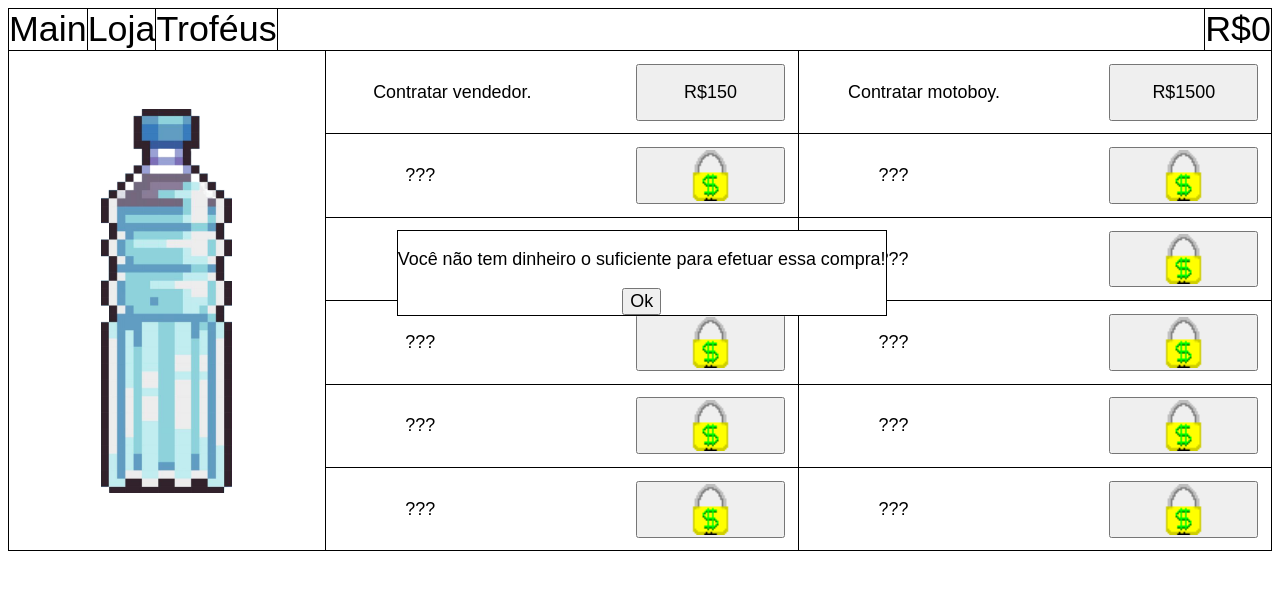
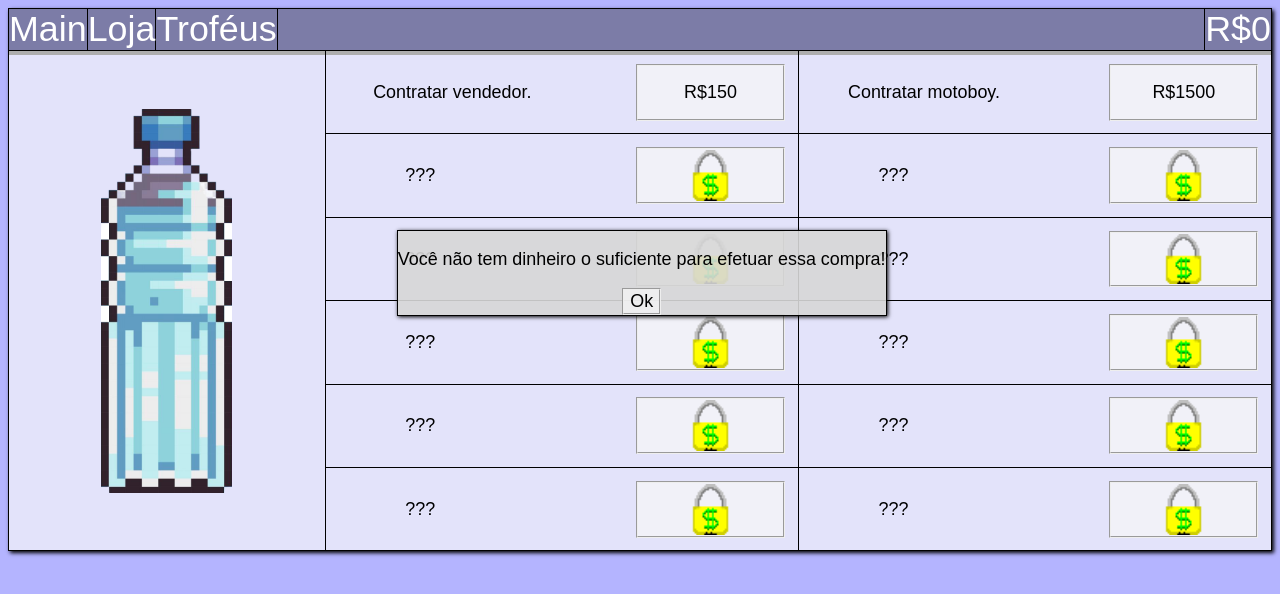
Before and after one commit to William1234567891011121314/Water-Seller-Simulator, a plain HTML site: page index.html in a window 1280 px wide. Both pictures are taken after a click on the button "R$150". Drawn offline with Linux system fonts and the light colour scheme.

Commit message:
estilização semi-pronta

```diff
--- a/index.html
+++ b/index.html
@@ -11,7 +11,7 @@
     <title>R$0 -Water Seller Simulator</title>
 </head>
 <body>
-    <div>
+    <div id="nav">
         <div>
             <div class="menu" id="menumain">Main</div>
             <div class="menu" id="menuloja">Loja<div id="lojanotificationdiv"><p id="lojanotification">0</p></div></div>
@@ -396,6 +396,4 @@
         </div>
     </div>
 </body>
-<footer>
-</footer>
 </html>
--- a/main.css
+++ b/main.css
@@ -4,6 +4,12 @@
 }
 button{
     cursor: pointer;
+    transition: .5s;
+    border: 2px groove;
+    background-color: rgba(248, 248, 248, .7);
+}
+button:hover{
+    background-color: rgba(180, 180, 180, .7)
 }
 img#cadeado{
     height: 100%;
@@ -26,9 +32,17 @@ body>div{
     border: 1px solid black;
     border-bottom: 0;
     justify-content: space-between;
+    background-color: rgba(248, 248, 248, .7);
 }
 body{
     overflow-x: hidden;
+    background-color : rgb(180, 180, 255);
+    box-shadow: 2px 2px 4px;
+}
+div#nav{
+    background-color: rgba(70, 70, 80, .5);
+    color: white;
+    box-shadow: 0 5px black;
 }
 div.menu{
     border-right: 1px solid black;
@@ -37,8 +51,8 @@ div.menu{
     display: flex;
 }
 div.menu:hover{
-    background-color: darkgray;
     cursor: pointer;
+    background-color: rgba(180, 180, 255, .7);
 }
 div#divcontador{
     border-left: 1px solid black;
@@ -91,6 +105,19 @@ img#garrafaclick{
     margin-top: -5%;
     animation-name: rightrotate;
     animation-duration: .3s;
+}
+div#popup{
+    display: inline;
+    position: absolute;
+    border: 1px solid black;
+    top: 18vw;
+    left: 31vw;
+    background-color: rgba(216, 216, 216, .9);
+    box-shadow: 1px 1px 4px;
+}
+div#popup > div{
+    display: flex;
+    justify-content: center;
 }
 div#loja{
     display: none;
--- a/script.js
+++ b/script.js
@@ -8,7 +8,7 @@ const counter = [document.getElementById("vendedores"), document.getElementById(
 const button = [document.getElementById("vendedorbutton"), document.getElementById("maquinadevendabutton"), document.getElementById("carrosbutton"), document.getElementById("pipabutton"), document.getElementById("fabricabutton"), document.getElementById("polobutton"), document.getElementById("asteroidebutton"), document.getElementById("planetasbutton"), document.getElementById("galaxiasbutton"), document.getElementById("universosbutton"), document.getElementById("tempobutton")];
 //variáveis
 var precos = [150, 1500, 10000, 50000, 1000000, 10000000, 100000000, 10**9, 10**10, 10**11, 10**12];
-var aux = [true, true, true, true, true, true, true, true, true, true, true, true, true, true, true];
+var aux = true;
 var lojanotification = 0;
 var multiplicadores = [1, 10, 200, 500, 10000, 100000, 500000, 10**7, 10**8, 10**9, 10**10];
 var objetos = [0, 0, 0, 0, 0, 0, 0, 0, 0, 0, 0];
@@ -174,28 +174,19 @@ const atualizar = {
 function errorbox(txt) {
     if(aux){
         aux = false;
-        let errorbox = document.createElement("div");
-        let txterrorbox = document.createElement("p");
-        let errorboxbutton = document.createElement("button");
-        let errorboxdiv = document.createElement("div");
-        document.querySelector("body").appendChild(errorbox);
-        errorbox.appendChild(txterrorbox);
-        errorbox.appendChild(errorboxdiv);
-        errorboxdiv.appendChild(errorboxbutton);
-        txterrorbox.innerHTML = txt;
-        errorboxbutton.innerHTML = "Ok"
-        errorbox.style.border = "1px solid black";
-        errorbox.style.display = "inline";
-        errorbox.style.position = "absolute";
-        errorboxdiv.style.display = "flex";
-        errorboxdiv.style.justifyContent = "space-around";
-        errorbox.style.top = "18vw";
-        errorbox.style.left  = "31vw";
-        errorbox.style.backgroundColor = "white";
-        errorboxbutton.onclick = function() {
-        document.querySelector("body").removeChild(errorbox);
-        aux = true;
-        }
+        document.querySelector("body").innerHTML += `
+        <div id="popup">
+            <p>${txt}</p>
+            <div>
+                <button id="errorboxbutton">Ok</button>
+            </div>
+        </div>`;
+        let errorboxbutton = document.getElementById("errorboxbutton");
+        let errorbox = document.getElementById("popup");
+        errorboxbutton.addEventListener('click', () => {
+            document.querySelector("body").removeChild(errorbox);
+            aux = true;
+        });
     }
 }
 async function verificarloja() {
```
